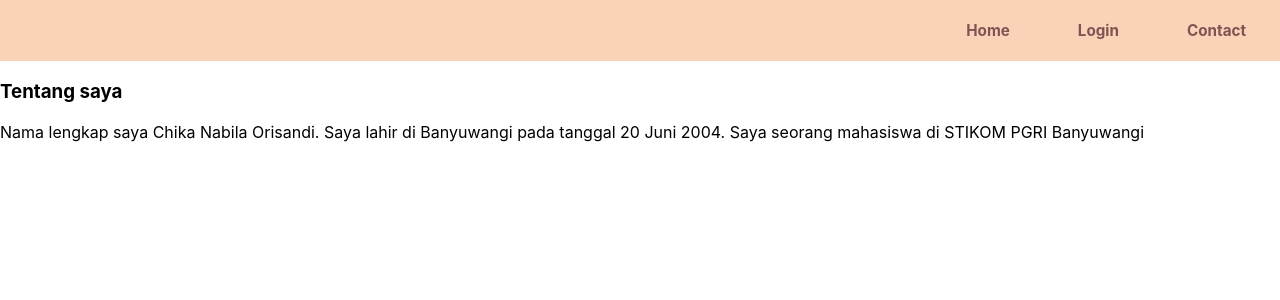
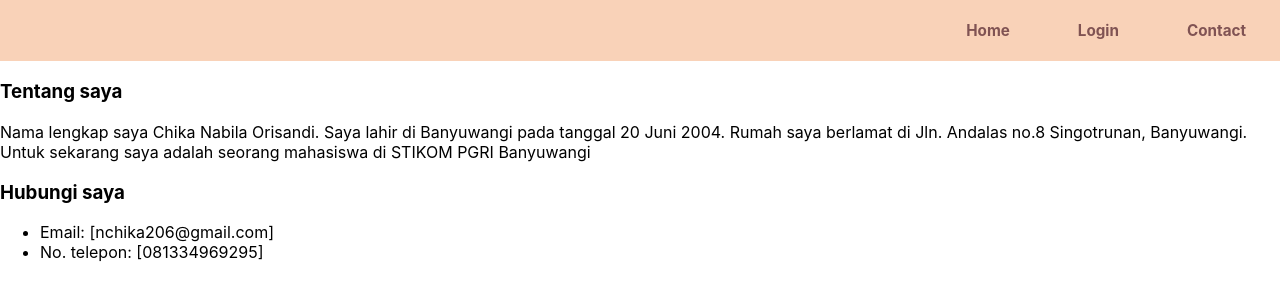
Before and after one commit to chikanabila/y, a React (Create React App) app: page /About in a window 1280 px wide. Shown: the top 300 px of the page. Built offline with nearby package versions, Linux system fonts and the light colour scheme.

Commit message:
Update about.js

```diff
--- a/src/pages/about/about.js
+++ b/src/pages/about/about.js
@@ -6,8 +6,12 @@ const about = () => {
     <>
       <Navbar/>
     <h3>Tentang saya</h3>
-    <p>Nama lengkap saya Chika Nabila Orisandi. Saya lahir di Banyuwangi pada tanggal 20 Juni 2004. Saya seorang mahasiswa di STIKOM PGRI Banyuwangi</p>
-
+    <p>Nama lengkap saya Chika Nabila Orisandi. Saya lahir di Banyuwangi pada tanggal 20 Juni 2004. Rumah saya berlamat di Jln. Andalas no.8 Singotrunan, Banyuwangi. Untuk sekarang saya adalah seorang mahasiswa di STIKOM PGRI Banyuwangi</p>
+    <h3>Hubungi saya</h3>
+      <ul>
+        <li>Email: [nchika206@gmail.com]</li>
+        <li>No. telepon: [081334969295]</li>
+    </ul>
     </>
   )
 }
```
